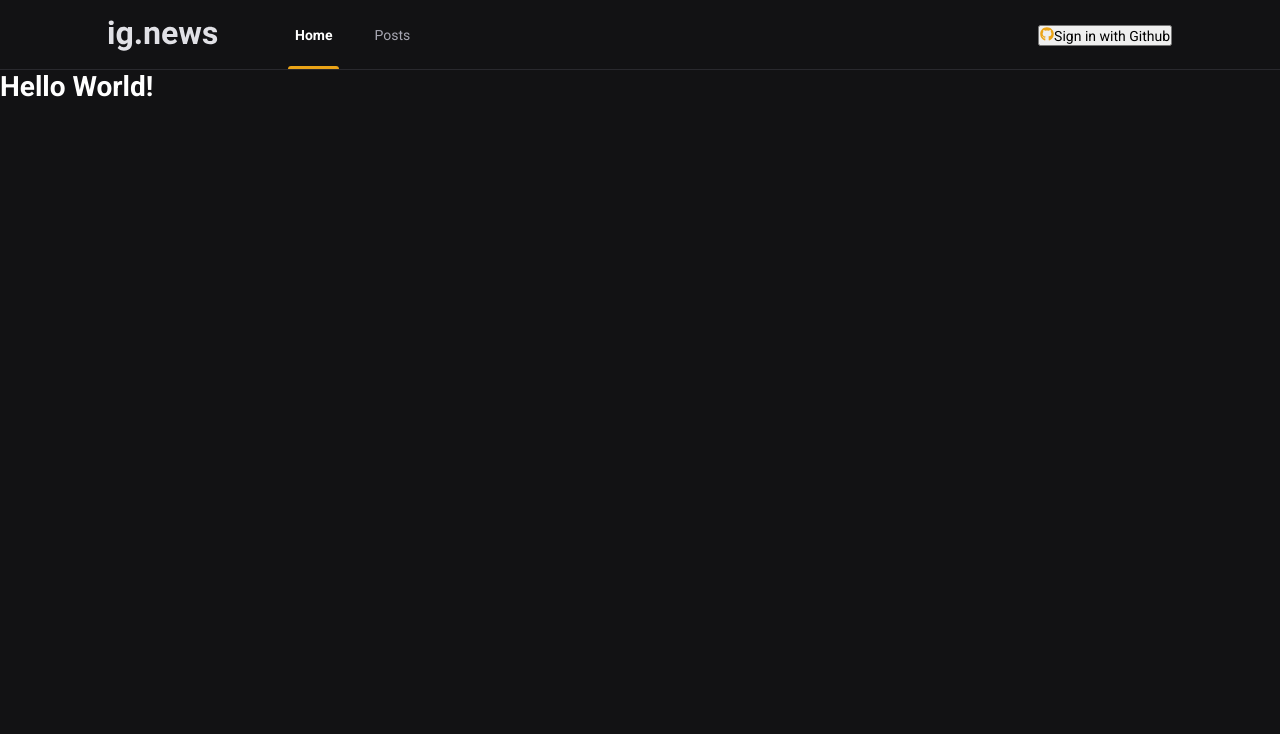
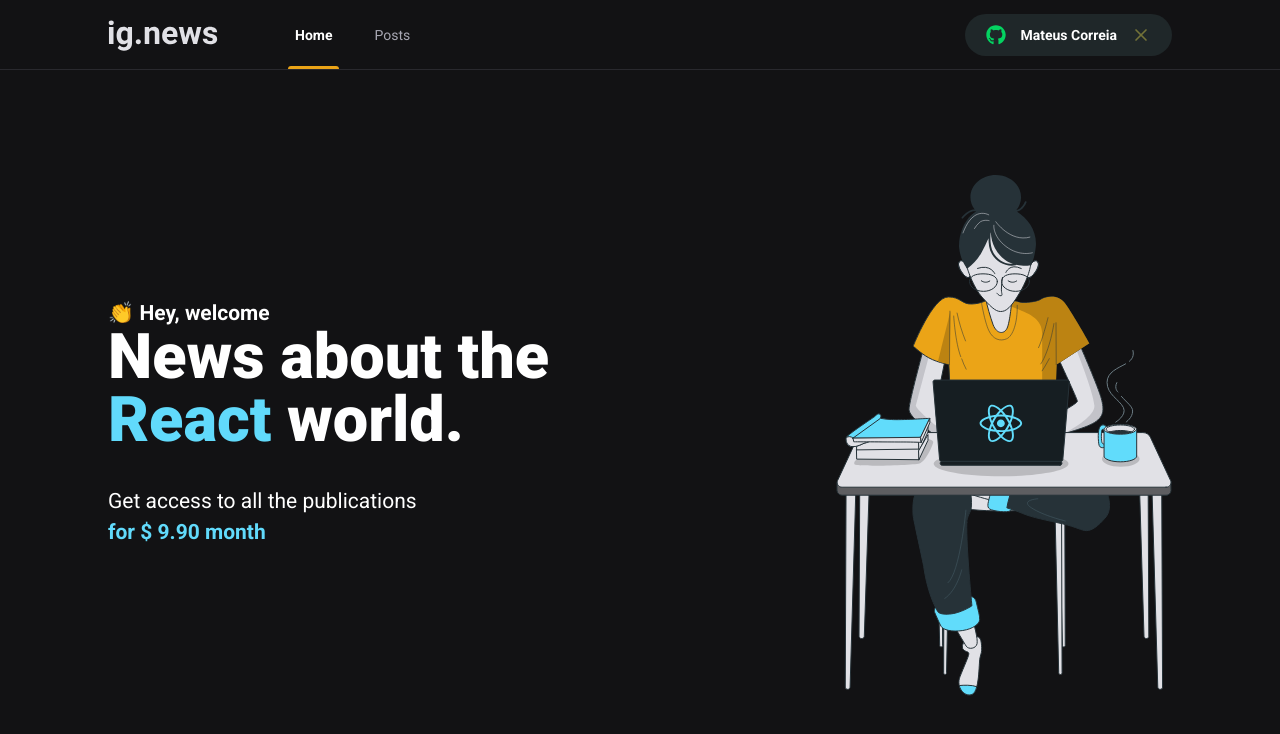
Before and after one commit to mateusccorreia/ignews, a Next.js app: page / in a window 1280 px wide. Shown: the top 734 px of the page. Built offline with nearby package versions, Linux system fonts and the light colour scheme.

Commit message:
added the home page content and the styles of the page

```diff
--- a/src/components/SignInButton/index.tsx
+++ b/src/components/SignInButton/index.tsx
@@ -1,15 +1,29 @@
 import { FaGithub } from "react-icons/fa"
+import { FiX } from "react-icons/fi"
 
 import styles from './styles.module.scss';
 
 export function SignInButton() {
-    return (
+    const isUserLoggedIn = true;
+
+    return isUserLoggedIn ? (
         <button
-        type="button"
-        className={styles.signInButton}
+            type="button"
+            className={styles.signInButton}
+        >
+            <FaGithub color= "#04d361" />
+            Mateus Correia
+            <FiX color= "#737238" className={styles.closeIcon} />
+        </button>
+
+    ) : (
+        <button
+            type="button"
+            className={styles.signInButton}
         >
             <FaGithub color= "#eba417" />
             Sign in with Github
         </button>
+
     );
 }
--- a/src/components/SignInButton/styles.module.scss
+++ b/src/components/SignInButton/styles.module.scss
@@ -1,4 +1,4 @@
-.SignInButton {
+.signInButton {
     height: 3rem;
     border-radius: 3rem;
     background: var(--gray-850);
@@ -21,6 +21,10 @@
         margin-right: 1rem;
     }
 
+    svg.closeIcon {
+        margin-left: 1rem;
+    }
+
     transition: filter 0.2s;
 
     &:hover {
--- /dev/null
+++ b/src/pages/home.module.scss
@@ -0,0 +1,41 @@
+.contentContainer {
+    max-width: 1120px;
+    margin: 0 auto;
+    padding: 0 2rem;
+    height: calc(100vh - 5rem);
+
+    display: flex;
+    align-items: center;
+    justify-content: space-between;
+}
+
+.hero {
+    max-width: 600px;
+
+    > span {
+        font-size: 1.5rem;
+        font-weight: bold;
+    }
+
+    h1 {
+        font-size: 4.5rem;
+        line-height: 4.5rem;
+        font-weight: 900;
+        margin-bottom: 2.5rem;
+
+        span {
+            color: var(--cyan-500);
+        }
+    }
+
+    p {
+        font-size: 1.5rem;
+        line-height: 2.25rem;
+        margin-bottom: 1.5rem;
+
+        span {
+            color: var(--cyan-500);
+            font-weight: bold;
+        }
+    }
+}
--- a/src/pages/index.tsx
+++ b/src/pages/index.tsx
@@ -1,14 +1,27 @@
 import Head from 'next/head';
+
+import styles from './home.module.scss';
 
 export default function Home() {
   return (
     <>
     <Head>
-     <title> Start | ig.news</title>
+     <title> Home | ig.news</title>
     </Head>
-    <h1>
-      Hello World!
-    </h1>
+
+    <main className={styles.contentContainer}>
+      <section className={styles.hero}>
+        <span>👏 Hey, welcome</span>
+        <h1>News about the <span>React</span> world.</h1>
+        <p>
+          Get access to all the publications <br />
+          <span>for $ 9.90 month</span>
+        </p>
+      </section>
+
+      <img src="/images/avatar.svg" alt="Girl coding" />
+
+    </main>
     </>
   )
 }
--- a/src/styles/global.scss
+++ b/src/styles/global.scss
@@ -10,6 +10,7 @@
     --gray-100: #e1e1e6;
     --gray-300: #a8a8b3;
     --gray-800: #29292e;
+    --gray-850: #1f2729;
     --gray-900: #121214;
 
     --cyan-500: #61dafb;
```
